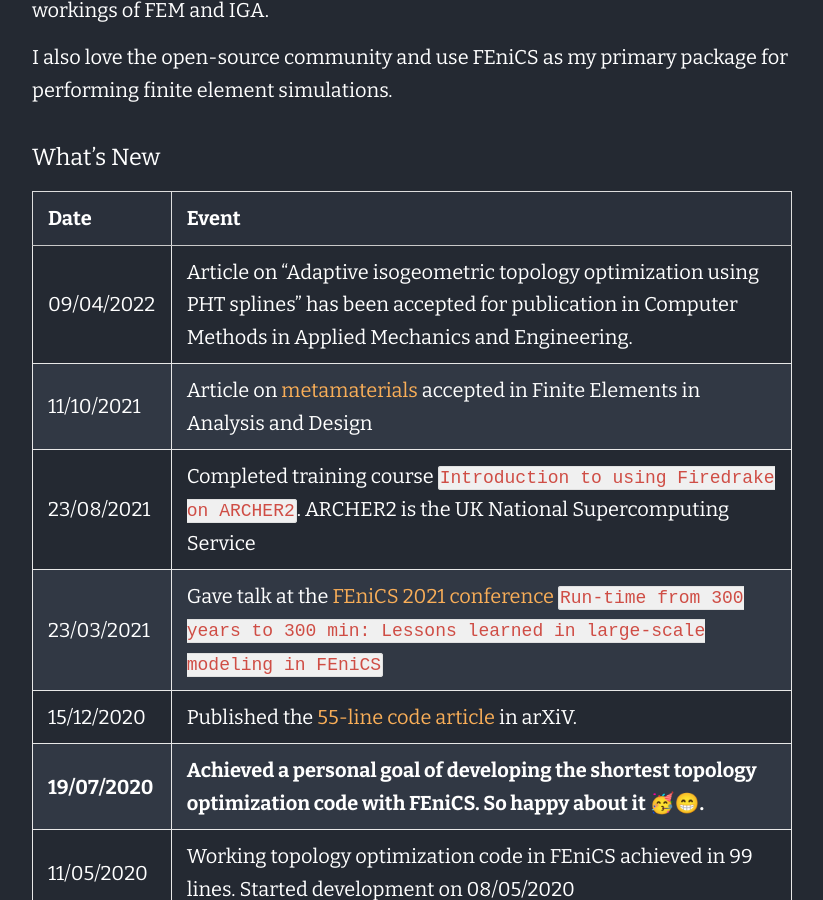
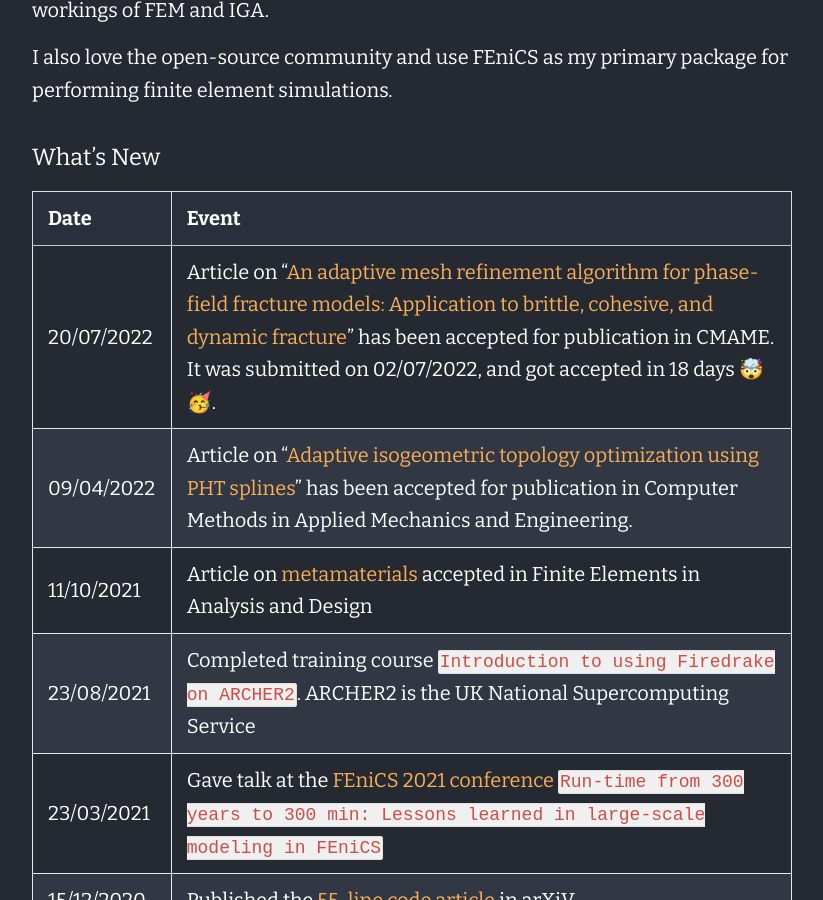
Before and after one commit to iitrabhi/iitrabhi.github.io, a Jekyll site: the page built from about.md, in a window 1280 px wide and 900 px high, scrolled down 579 px. Shown: the whole window, without its empty margins (228-1051 px from the left). Built offline with Jekyll 4.4.1, drawn with Linux system fonts in a browser that asks for light colours.

Commit message:
Update about.md

```diff
--- a/about.md
+++ b/about.md
@@ -12,7 +12,8 @@ I also love the open-source community and use FEniCS as my primary package for p
 
 | Date           | Event                                                        |
 | -------------- | ------------------------------------------------------------ |
-|  09/04/2022  |  Article on "Adaptive isogeometric topology optimization using PHT splines" has been accepted for publication in Computer Methods in Applied Mechanics and Engineering.  |
+| 20/07/2022 | Article on "[An adaptive mesh refinement algorithm for phase-field fracture models: Application to brittle, cohesive, and dynamic fracture](https://www.sciencedirect.com/science/article/pii/S0045782522004339)" has been accepted for publication in CMAME. It was submitted on 02/07/2022, and got accepted in 18 days 🤯🥳. |
+|  09/04/2022  |  Article on "[Adaptive isogeometric topology optimization using PHT splines](https://www.sciencedirect.com/science/article/pii/S0045782522002365)" has been accepted for publication in Computer Methods in Applied Mechanics and Engineering.  |
 |   11/10/2021  |   Article on [metamaterials](https://www.sciencedirect.com/science/article/pii/S0168874X21001311) accepted in Finite Elements in Analysis and Design  |
 |   23/08/2021  |   Completed training course `Introduction to using Firedrake on ARCHER2`. ARCHER2 is the UK National Supercomputing Service   |
 | 23/03/2021| Gave talk at the [FEniCS 2021 conference](https://fenics2021.com/talks/gupta.html) `Run-time from 300 years to 300 min: Lessons learned in large-scale modeling in FEniCS` |
```
